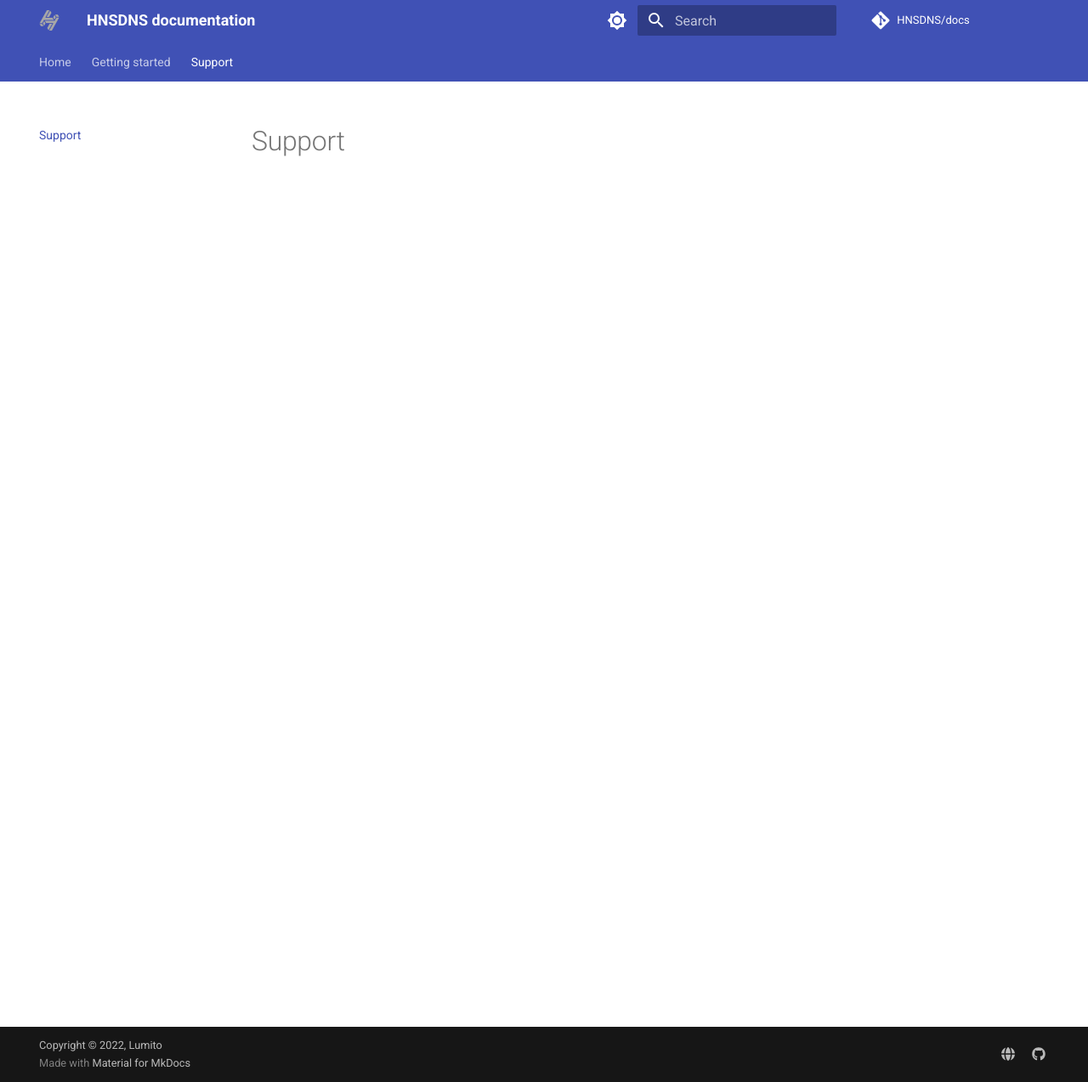
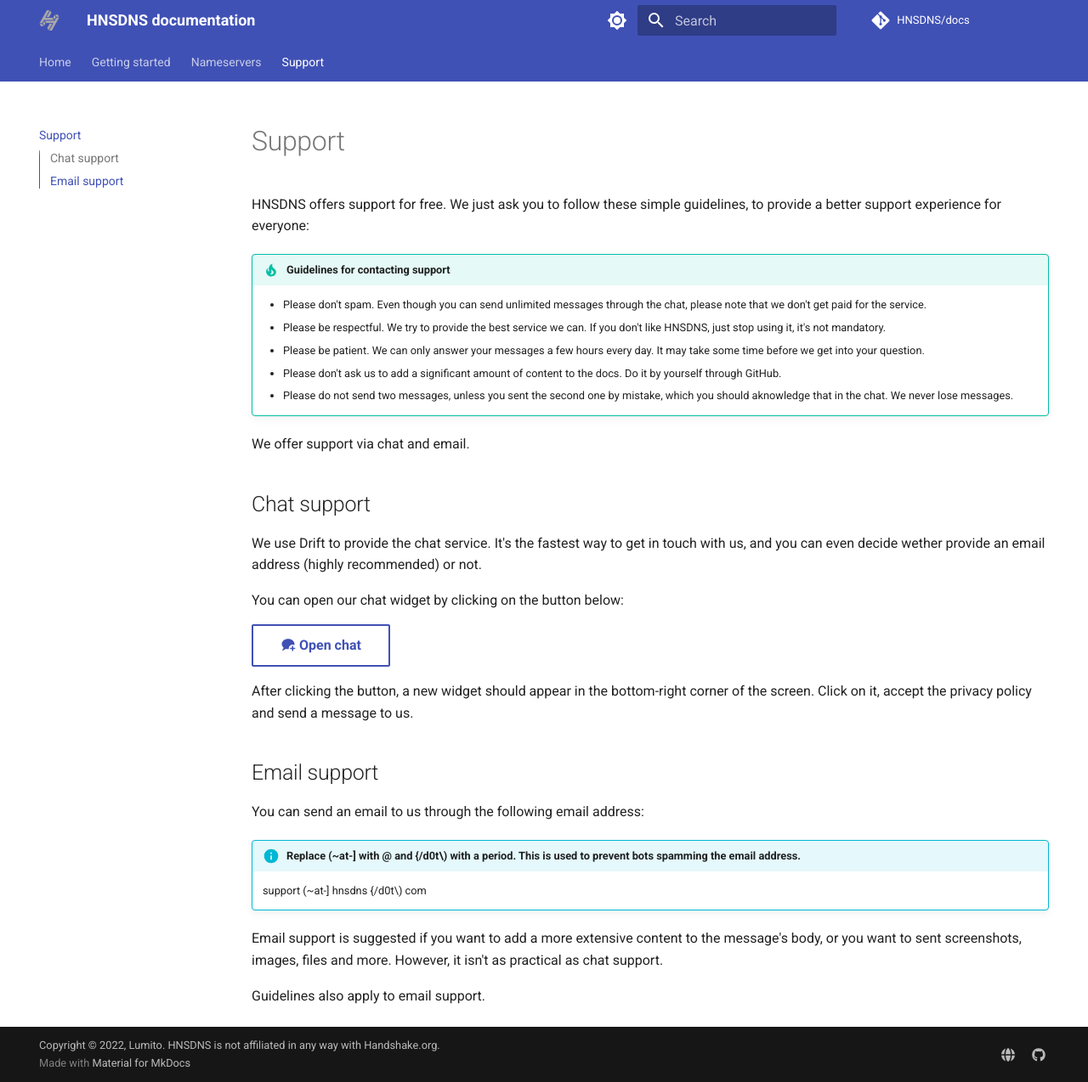
Before and after one commit to HNSDNS/docs, an MkDocs documentation site: the page built from docs/support/index.md, in a window 1280 px wide and 1274 px high. Shown: the whole window at 85% size. Built offline with MkDocs 1.6.1 and Material for MkDocs 9.7.7, drawn with Linux system fonts in a browser that asks for light colours; comment, search, counter and statistics services are not loaded.

Commit message:
Add a lot more documentation

```diff
--- a/docs/support/index.md
+++ b/docs/support/index.md
@@ -1 +1,37 @@
 # Support
+
+HNSDNS offers support for free. We just ask you to follow these simple guidelines, to provide a better support experience for everyone:
+
+!!! tip "Guidelines for contacting support"
+
+    * Please don't spam. Even though you can send unlimited messages through the chat, please note that we don't get paid for the service.
+    * Please be respectful. We try to provide the best service we can. If you don't like HNSDNS, just stop using it, it's not mandatory.
+    * Please be patient. We can only answer your messages a few hours every day. It may take some time before we get into your question.
+    * Please don't ask us to add a significant amount of content to the docs. Do it by yourself through GitHub.
+    * Please do not send two messages, unless you sent the second one by mistake, which you should aknowledge that in the chat. We never lose messages.
+
+We offer support via chat and email.
+
+## Chat support
+
+We use Drift to provide the chat service. It's the fastest way to get in touch with us, and you can even decide wether provide an email address (highly recommended) or not.
+
+You can open our chat widget by clicking on the button below:
+
+[:material-chat-plus: Open chat](javascript:openChat();){ .md-button }
+
+After clicking the button, a new widget should appear in the bottom-right corner of the screen. Click on it, accept the privacy policy and send a message to us.
+
+## Email support
+
+You can send an email to us through the following email address:
+
+!!! info "Replace (~at-] with @ and {/d0t\\) with a period. This is used to prevent bots spamming the email address."
+
+    support (~at-] hnsdns {/d0t\\) com
+
+Email support is suggested if you want to add a more extensive content to the message's body, or you want to sent screenshots, images, files and more. However, it isn't as practical as chat support.
+
+Guidelines also apply to email support.
+
+<script>function openChat(){"use strict";!function(){var t=window.driftt=window.drift=window.driftt||[];if(!t.init){if(t.invoked)return void(window.console&&console.error&&console.error("Drift snippet included twice."));t.invoked=!0,t.methods=["identify","config","track","reset","debug","show","ping","page","hide","off","on"],t.factory=function(e){return function(){var i=Array.prototype.slice.call(arguments);return i.unshift(e),t.push(i),t}},t.methods.forEach(function(e){t[e]=t.factory(e)}),t.load=function(t){var e=3e5*Math.ceil(new Date/3e5),i=document.createElement("script");i.type="text/javascript",i.async=!0,i.crossorigin="anonymous",i.src="https://js.driftt.com/include/"+e+"/"+t+".js";var r=document.getElementsByTagName("script")[0];r.parentNode.insertBefore(i,r)}}}(),drift.SNIPPET_VERSION="0.3.1",drift.load("eedtb3amwti5")}</script>
--- a/mkdocs.yml
+++ b/mkdocs.yml
@@ -12,6 +12,8 @@ nav:
   - Getting started:
     - Introduction: getting-started/index.md
     - Windows:  getting-started/windows.md
+  - Nameservers:
+    - Introduction: nameservers/index.md
   - Support: support/index.md
 
 theme:
@@ -49,6 +51,7 @@ plugins:
 
 markdown_extensions:
   - abbr
+  - admonition
   - attr_list
   - pymdownx.details
   - pymdownx.emoji:
@@ -70,4 +73,4 @@ extra:
       link: https://github.com/HNSDNS
       name: HNSDNS on GitHub
 
-copyright: Copyright &copy; 2022, <a href="https://www.lumito.net" target="_blank">Lumito</a>
+copyright: Copyright &copy; 2022, <a href="https://www.lumito.net" target="_blank">Lumito</a>. HNSDNS is not affiliated in any way with <a href="https://handshake.org" target="_blank">Handshake.org</a>.
```
Also changed, not shown: docs/getting-started/index.md (+1 -1 lines), docs/index.md (+3 -3 lines), docs/nameservers/index.md (added, +34 -0 lines).
